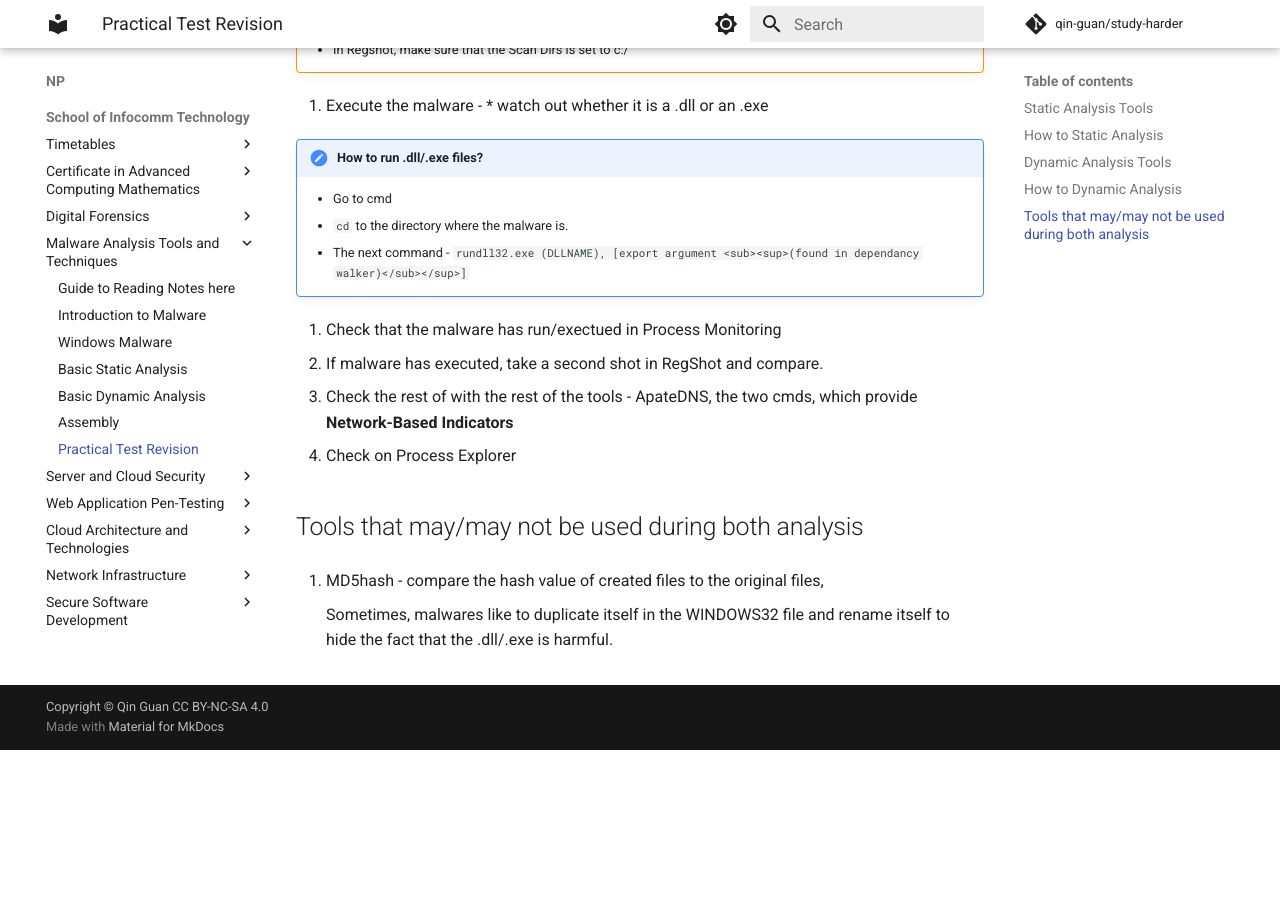
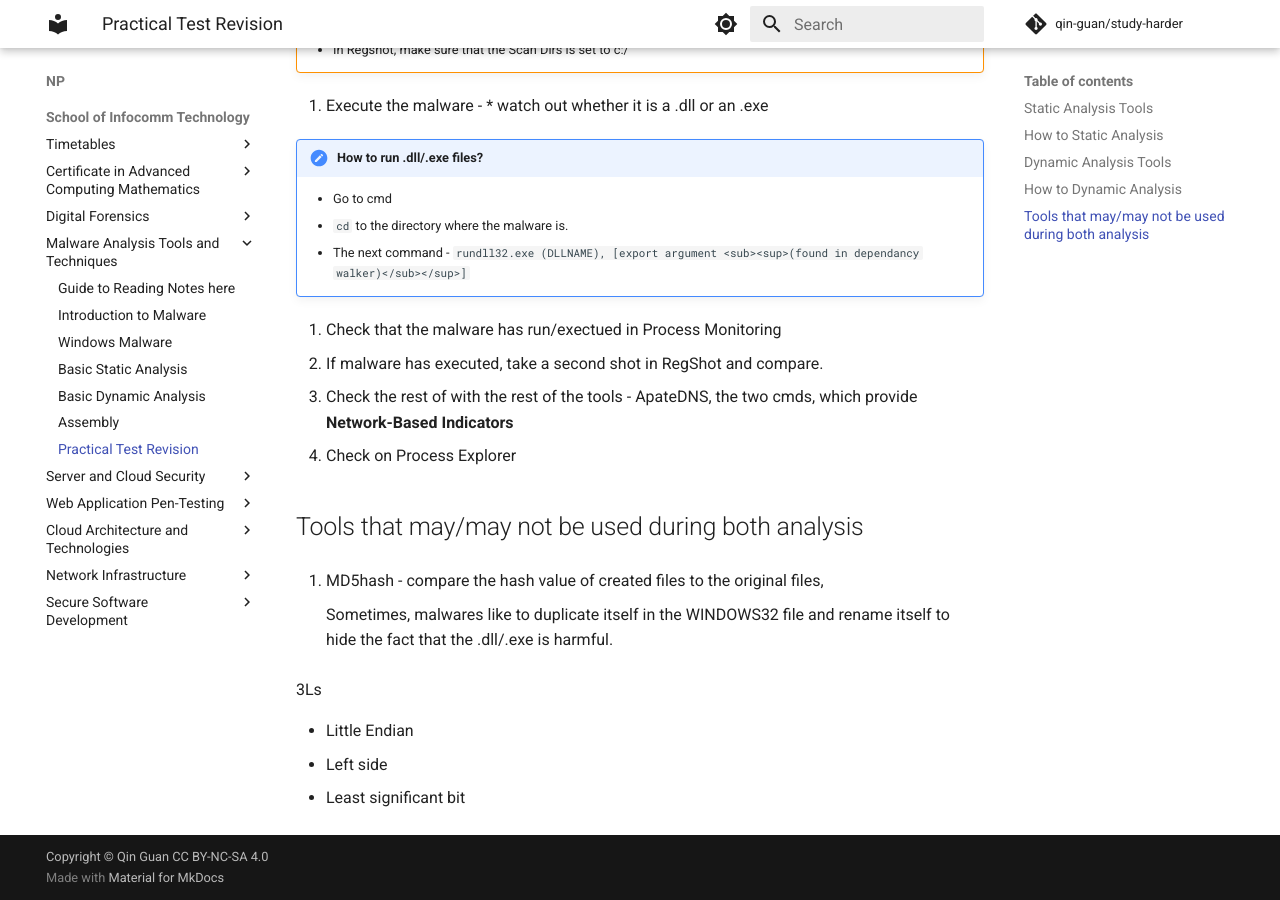
Before and after one commit to qin-guan/study-harder, an MkDocs documentation site: the page built from docs/np/ict/matt/practical-test-revision.md, in a window 1280 px wide and 900 px high, scrolled down 1536 px. Built offline with MkDocs 1.6.1 and Material for MkDocs 9.7.7, drawn with Linux system fonts in a browser that asks for light colours; comment, search, counter and statistics services are not loaded; before the commit the page ends 2286 px from its top, so only the background shows below that.

Commit message:
Update practical-test-revision.md

```diff
--- a/docs/np/ict/matt/practical-test-revision.md
+++ b/docs/np/ict/matt/practical-test-revision.md
@@ -64,3 +64,9 @@
 1. MD5hash - compare the hash value of created files to the original files,
 
    Sometimes, malwares like to duplicate itself in the WINDOWS32 file and rename itself to hide the fact that the .dll/.exe is harmful.
+
+3Ls
+
+- Little Endian
+- Left side
+- Least significant bit
```
